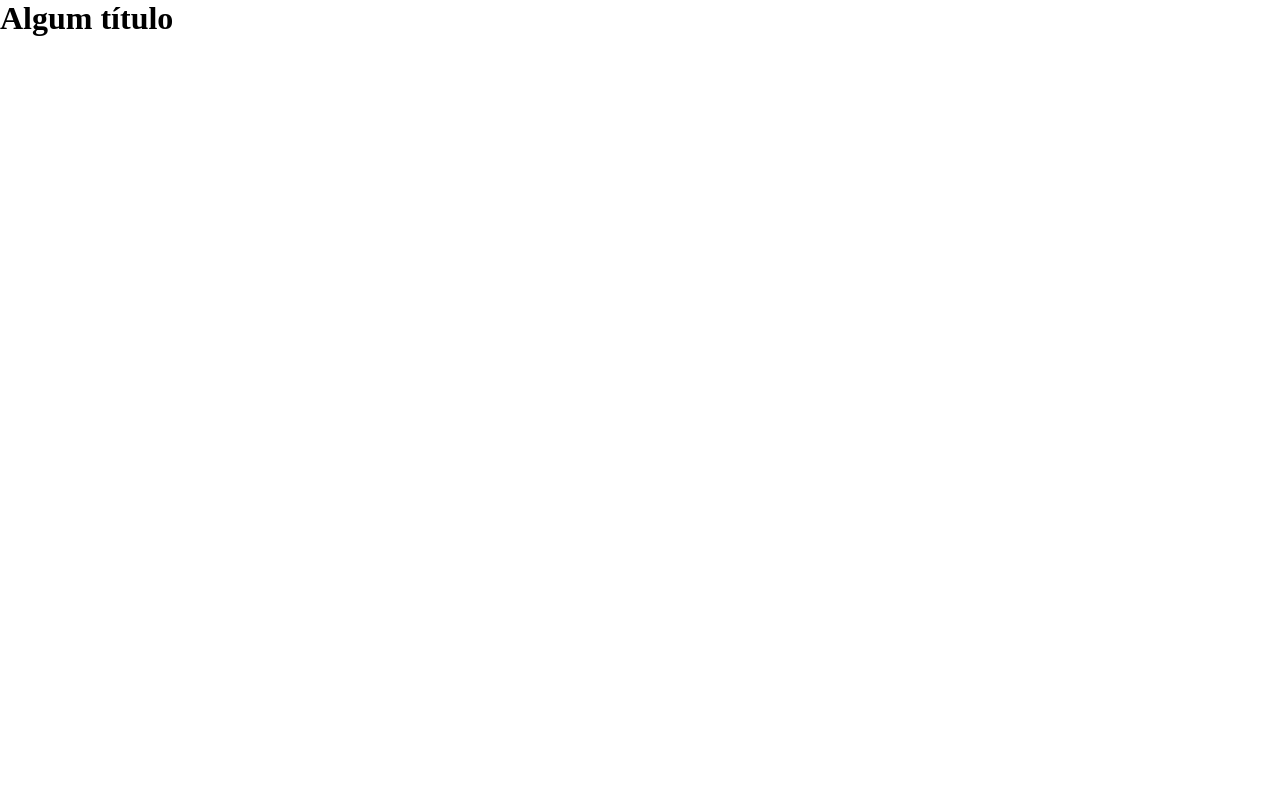
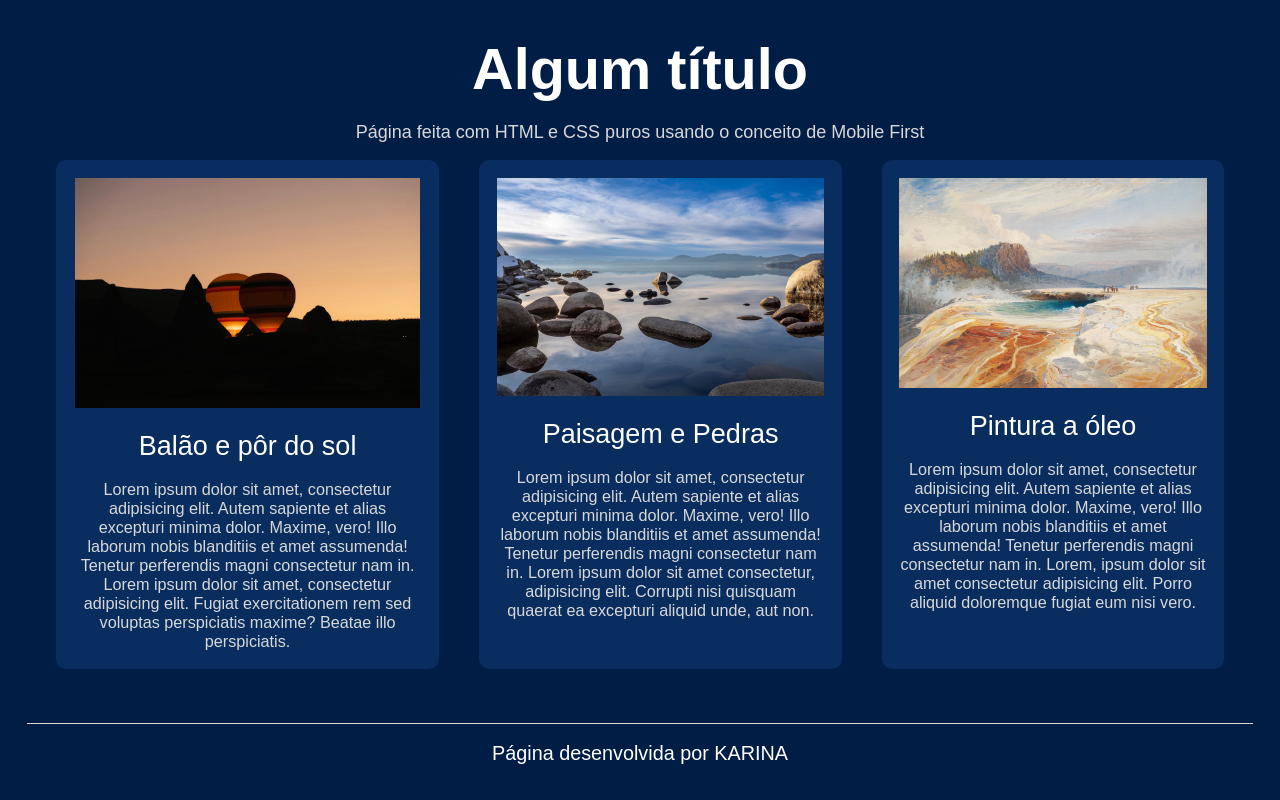
Before and after one commit to ka3ych/Mobile-first-test, a plain HTML site: page index.html in a window 1280 px wide. Drawn offline with Linux system fonts and the light colour scheme.

Commit message:
Página com 3 cards feita

```diff
--- a/index.html
+++ b/index.html
@@ -8,8 +8,42 @@
     <link rel="shortcut icon" href="imgs/photo-camera_308846.png" type="image/x-icon">
 </head>
 <body>
-    <header>
-        <h1>Algum título</h1>
-    </header>
+    <body>
+        <header>
+            <h1>Algum título</h1>
+            <p>Página feita com HTML e CSS puros usando o conceito de Mobile First</p>
+        </header>
+
+        <main>
+            <article>
+                <section class="card">
+                    <figure>
+                        <img src="imgs/foto-de-balao-ao-por-do-sol.avif" alt="Foto de balão no por do sol">
+                        <figcaption>Balão e pôr do sol</figcaption>
+                    </figure>
+                    <p>Lorem ipsum dolor sit amet, consectetur adipisicing elit. Autem sapiente et alias excepturi minima dolor. Maxime, vero! Illo laborum nobis blanditiis et amet assumenda! Tenetur perferendis magni consectetur nam in. Lorem ipsum dolor sit amet, consectetur adipisicing elit. Fugiat exercitationem rem sed voluptas perspiciatis maxime? Beatae illo perspiciatis.</p>
+                </section>
+                <section class="card">
+                    <figure>
+                        <img src="imgs/foto-de-paisagem-pedras.avif" alt="Paisagem com pedras">
+                        <figcaption>Paisagem e Pedras</figcaption>
+                    </figure>
+                    <p>Lorem ipsum dolor sit amet, consectetur adipisicing elit. Autem sapiente et alias excepturi minima dolor. Maxime, vero! Illo laborum nobis blanditiis et amet assumenda! Tenetur perferendis magni consectetur nam in. Lorem ipsum dolor sit amet consectetur, adipisicing elit. Corrupti nisi quisquam quaerat ea excepturi aliquid unde, aut non.</p>
+                </section>
+                <section class="card">
+                    <figure>
+                        <img src="imgs/paisagem-pintura-a-oleo.avif" alt="Paisagem pintada a óleo">
+                        <figcaption>Pintura a óleo</figcaption>
+                    </figure>
+                    <p>Lorem ipsum dolor sit amet, consectetur adipisicing elit. Autem sapiente et alias excepturi minima dolor. Maxime, vero! Illo laborum nobis blanditiis et amet assumenda! Tenetur perferendis magni consectetur nam in. Lorem, ipsum dolor sit amet consectetur adipisicing elit. Porro aliquid doloremque fugiat eum nisi vero.</p>
+                </section>
+            </article>
+        </main>
+
+        <footer>
+            Página desenvolvida por <a href="https://github.com/ka3ych/">KARINA</a>
+        </footer>
+    </body>
+
 </body>
 </html>
--- a/style.css
+++ b/style.css
@@ -1,5 +1,104 @@
+:root {
+    --dark-blue: #001d45;
+    --white: #fff;
+    --gray: #d8d8d8;
+    --cards: #092d5e;
+
+    font-size: 16px;
+}
 * {
     margin: 0;
     padding: 0;
     box-sizing: border-box;
 }
+a {
+    text-decoration: none;
+    color: var(--white);
+}
+body {
+    font-family: Arial, Helvetica, sans-serif;
+    background-color: var(--dark-blue);
+    color: var(--white);
+
+    display: flex;
+    flex-direction: column;
+}
+/* ------------ HEADER ------------ */
+header {
+    font-size: 1.6rem;
+    height: 25vh;
+    text-align: center;
+    width: 100vw;
+    padding: 3rem 1rem;
+}
+header p {
+    color: var(--gray);
+    margin-top: 20px;
+    font-size: 1rem;
+}
+/* ------------ MAIN ------------ */
+main article {
+    display: flex;
+    flex-direction: column;
+    padding: 1.5rem 2rem;
+}
+.card {
+    background-color: var(--cards);
+    margin-bottom: 30px;
+    text-align: center;
+    border-radius: 10px;
+    padding: 1rem 0;
+    cursor: pointer;
+}
+.card:hover {
+    transform: scale(1.02);
+}
+.card figure {
+    max-width: 100%;
+}
+.card figure figcaption {
+    font-size: 1.5rem;
+    padding: 1rem;
+}
+.card figure img {
+    max-width: 90%;
+}
+.card p {
+    padding: 0 1rem;
+    color: var(--gray);
+    font-size: 0.9rem;
+}
+/* ------------ FOOTER ----------- */
+footer {
+    border-top: 1px solid var(--gray);
+    text-align: center;
+    height: 5%;
+    margin: 0 1.5rem;
+    padding: 1rem;
+    font-size: 1.1rem;
+}
+
+@media (min-width: 628px) {
+    main article {
+        padding: 2rem 8rem;
+    }
+}
+@media (min-width: 916px) {
+    :root { font-size: 18px;}
+    header {
+        height: 20vh;
+        padding: 2rem 1rem ;
+    }
+    main article {
+        flex-direction: row;
+        padding: 0 2rem 3rem 2rem;
+    }
+    .card {
+        margin: 0 20px;
+    }
+}
+@media (min-width: 1300px) {
+    main article {
+        padding: 1rem 5rem 4.3rem 5rem;
+    }
+}
```
